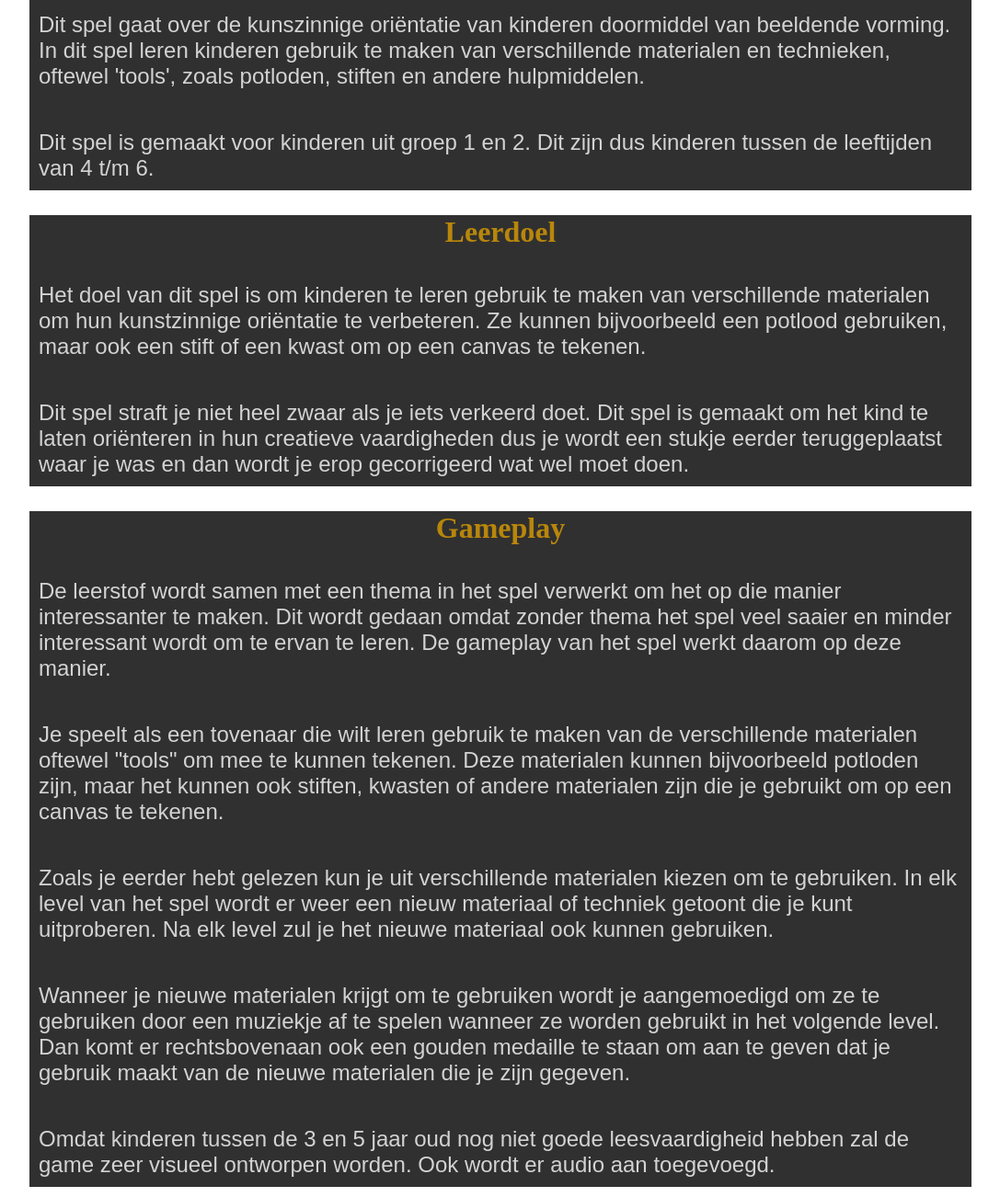
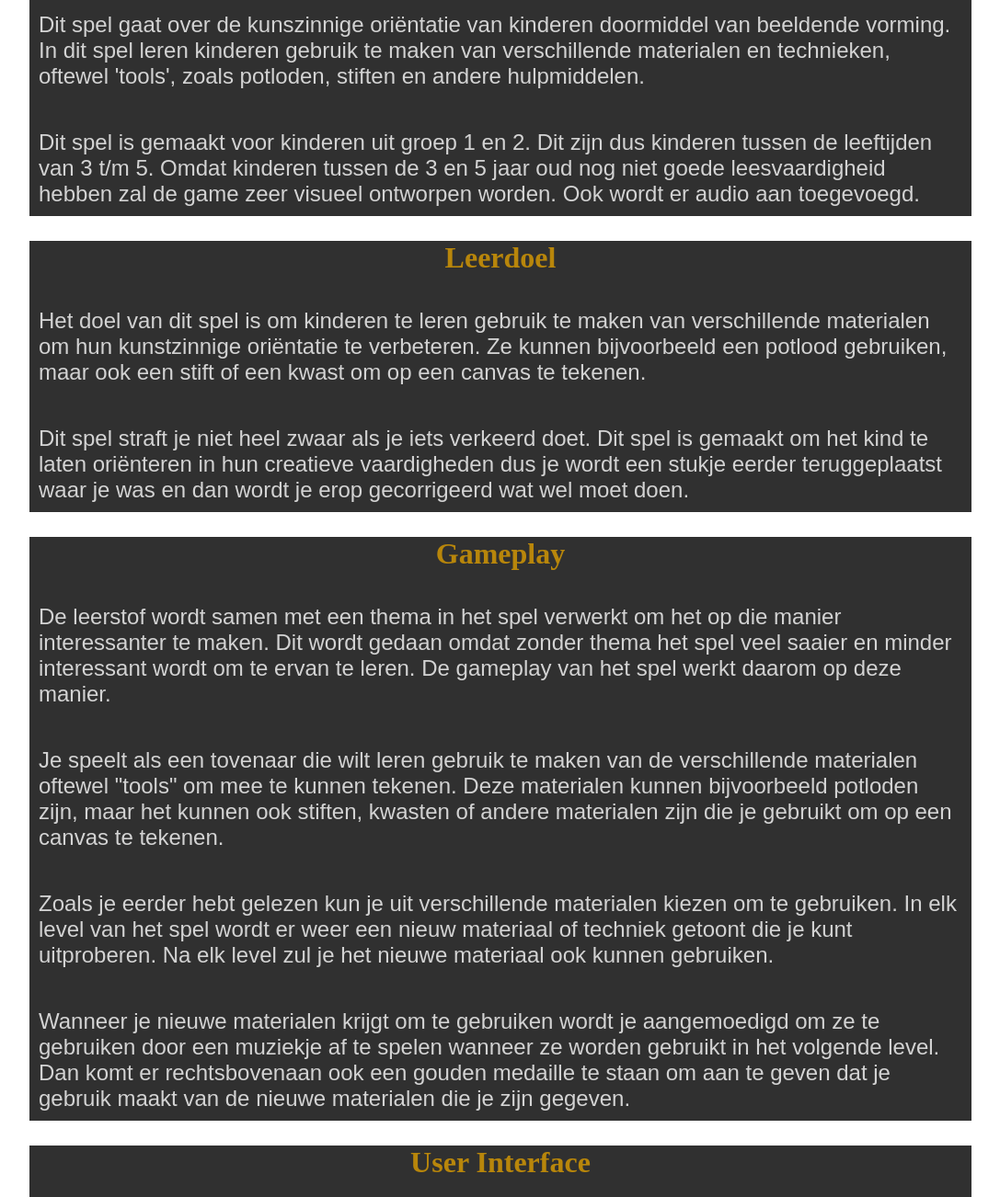
Before and after one commit to CurleyDS/onepager, a plain HTML site: page index.html in a window 1280 px wide. Shown: the part 498-1800 px from the top of the page at 92% size, without its empty margins (96-1183 px from the left). Drawn offline with Linux system fonts and the light colour scheme.

Commit message:
another small change

```diff
--- a/index.html
+++ b/index.html
@@ -30,7 +30,9 @@
             en andere hulpmiddelen.
         </p>
         <p>
-            Dit spel is gemaakt voor kinderen uit groep 1 en 2. Dit zijn dus kinderen tussen de leeftijden van 4 t/m 6.
+            Dit spel is gemaakt voor kinderen uit groep 1 en 2. Dit zijn dus kinderen tussen de leeftijden van 3 t/m 5.
+            Omdat kinderen tussen de 3 en 5 jaar oud nog niet goede leesvaardigheid hebben zal de game zeer visueel ontworpen
+            worden. Ook wordt er audio aan toegevoegd.
         </p>
     </section>
     <section id="Leerdoel">
@@ -67,10 +69,6 @@
             Wanneer je nieuwe materialen krijgt om te gebruiken wordt je aangemoedigd om ze te gebruiken door een muziekje af
             te spelen wanneer ze worden gebruikt in het volgende level. Dan komt er rechtsbovenaan ook een gouden medaille te
             staan om aan te geven dat je gebruik maakt van de nieuwe materialen die je zijn gegeven.
-        </p>
-        <p>
-            Omdat kinderen tussen de 3 en 5 jaar oud nog niet goede leesvaardigheid hebben zal de game zeer visueel ontworpen
-            worden. Ook wordt er audio aan toegevoegd.
         </p>
     </section>
     <section id="UserInterface">
```
